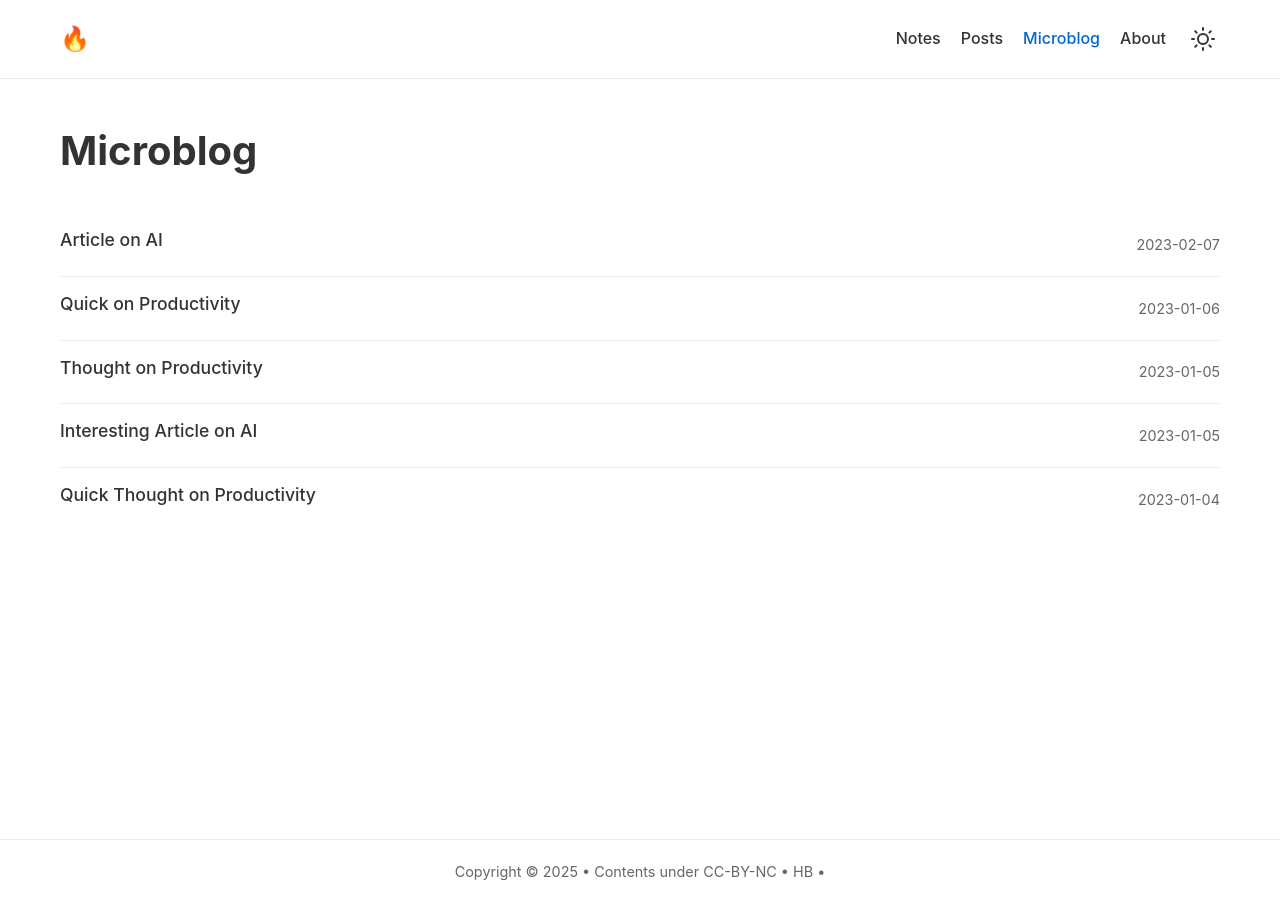
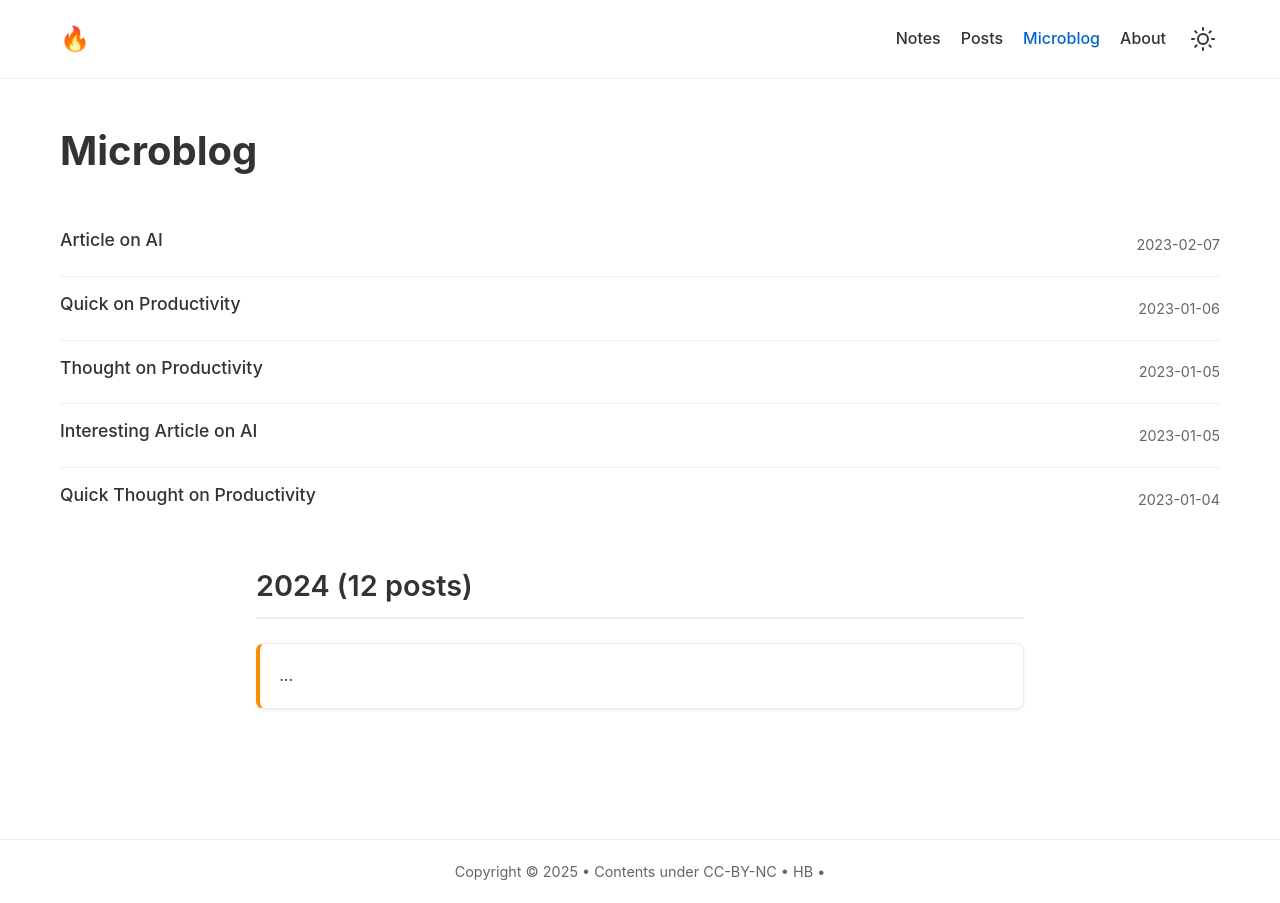
Before and after one commit to HelloPages/blog, a Jekyll site: the page built from microblog.html, in a window 1280 px wide. Built offline with Jekyll 4.4.1, drawn with Linux system fonts in a browser that asks for light colours; the list of posts is cut into pages by our own code.

Commit message:
Update microblog.html

```diff
--- a/microblog.html
+++ b/microblog.html
@@ -14,3 +14,12 @@ pagination:
 {% assign microblogs = site.posts | where_exp: "post", "post.categories contains 'microblog'" %}
 {% include post-list-title-only.html posts=paginator.posts %}
 {% include pagination.html %}
+
+<!-- Microblog 页面 -->
+<div class="microblog">
+  <div class="microblog-year">
+    <h2>2024 (12 posts)</h2>
+    <ul class="post-list">
+      <li>...</li>
+    </ul>
+  </div>
```
